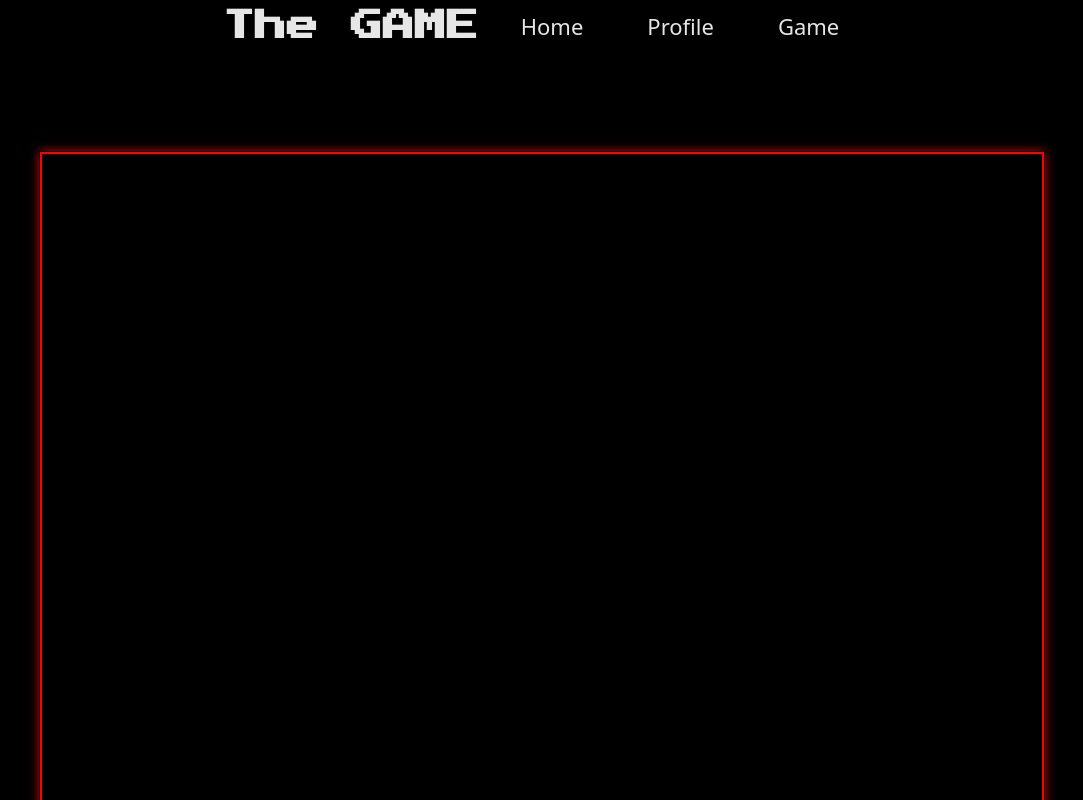
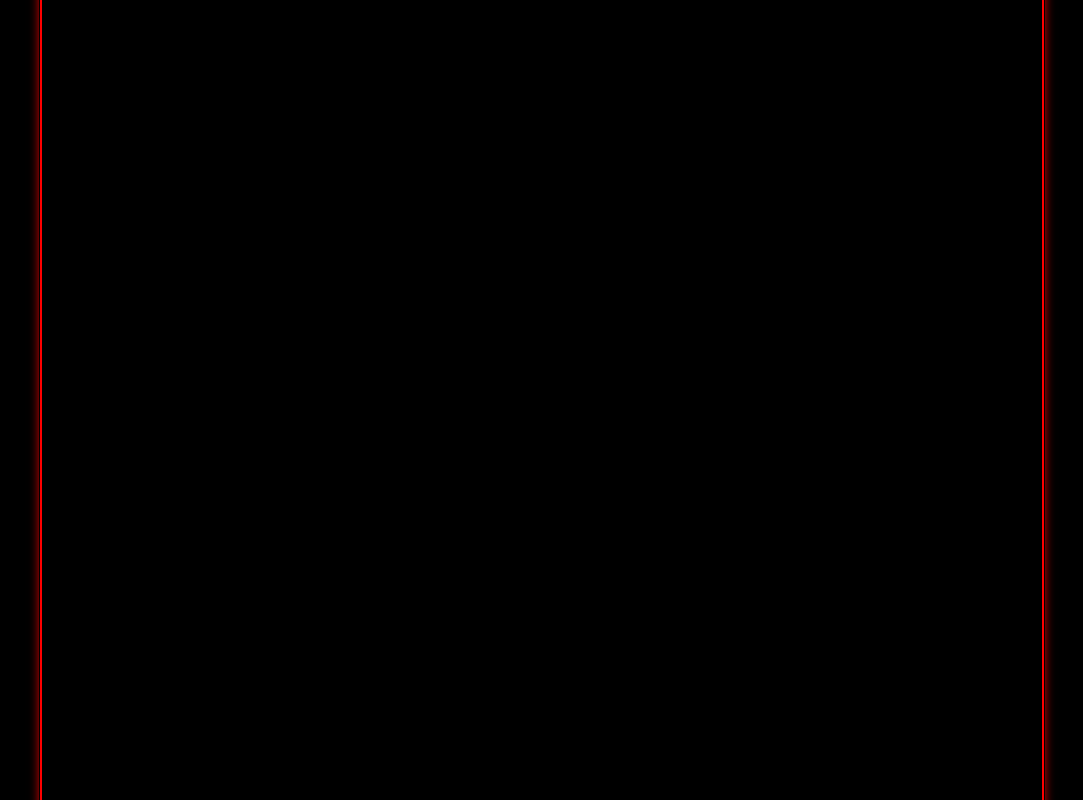
Before and after one commit to PhilippRosie/the-game, a React (Create React App) app: page /game in a window 1280 px wide. Shown: the top 800 px of the page, without its empty margins (98-1181 px from the left). Built offline with nearby package versions, Linux system fonts and the light colour scheme; the HTML template or start-up script is replaced by a standard one.

Commit message:
Update game.css

```diff
--- a/src/styles/game.css
+++ b/src/styles/game.css
@@ -2,7 +2,7 @@
   display: flex;
   justify-content: center;
   align-items: center;
-  margin-top: 100px;
+  height: 100vh;
 }
 canvas {
   outline: 1px solid;
```
